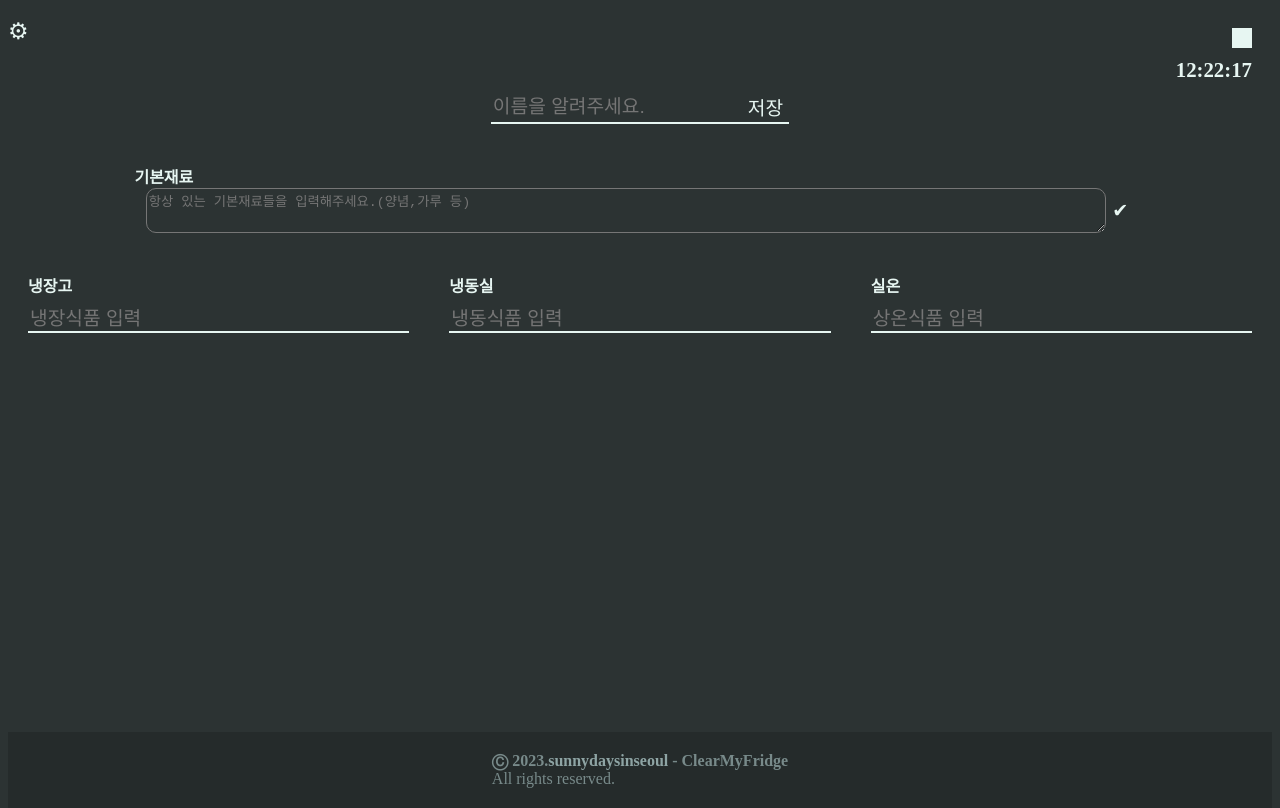
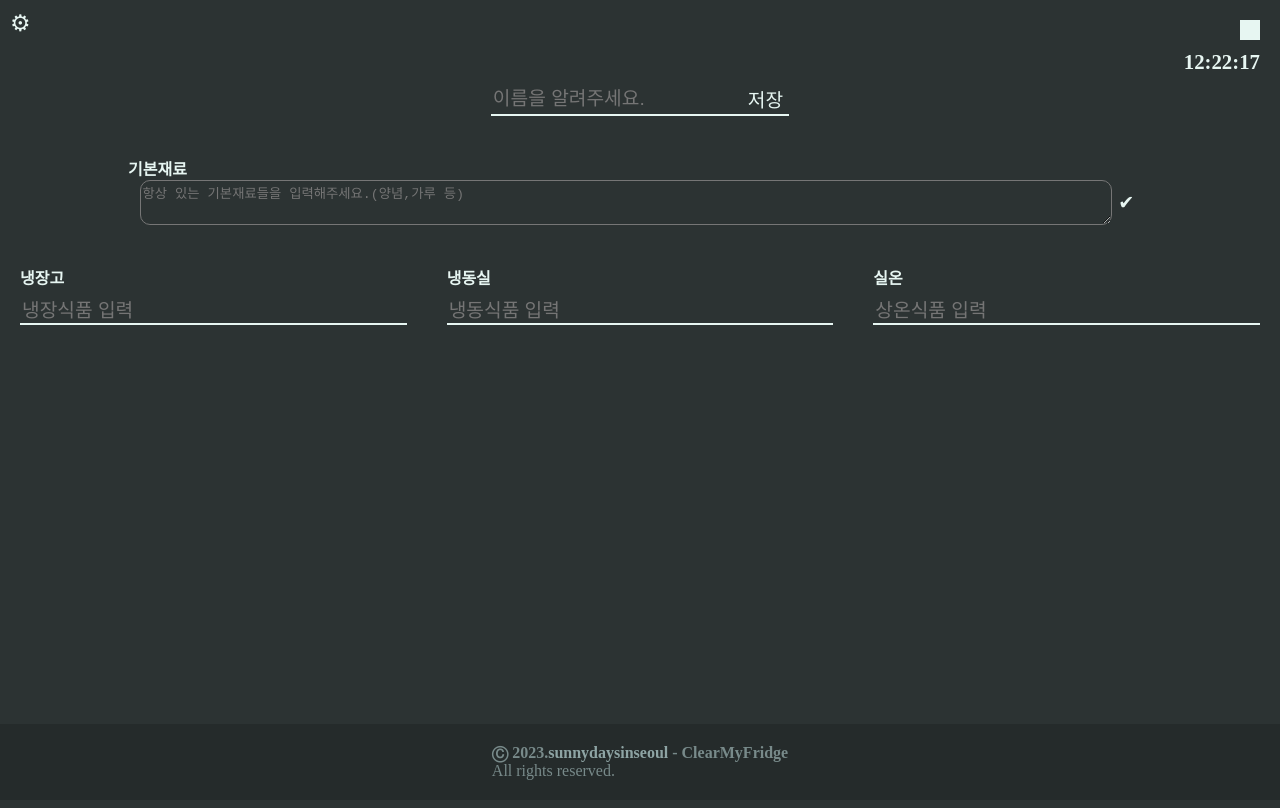
Before and after one commit to sunnydaysinseoul/ClearMyFridge, a plain HTML site: page index.html in a window 1280 px wide. Drawn offline with Linux system fonts and the light colour scheme; a web font is replaced by a local one.

Commit message:
margin수정

```diff
--- a/css/common.css
+++ b/css/common.css
@@ -11,12 +11,14 @@ body{
     color : #E7F6F2;
     min-width: 300px;
     height:100%;
-
+    margin:0;
+    padding:0;
 }
 .wrap{
     position: relative;
-  min-height: 100%;
-  padding-bottom: 114px;
+    min-height: 100%;
+    min-width: 100%;
+  /* padding-bottom: 114px; */
 }
 
 footer {
@@ -67,7 +69,7 @@ input{
 #settings{
     cursor: pointer;
     font-size: 23px;
-    margin:10px 0;
+    margin:10px 10px;
 }
 /* Mobile Device */
 @media (max-width: 480px) {
```
